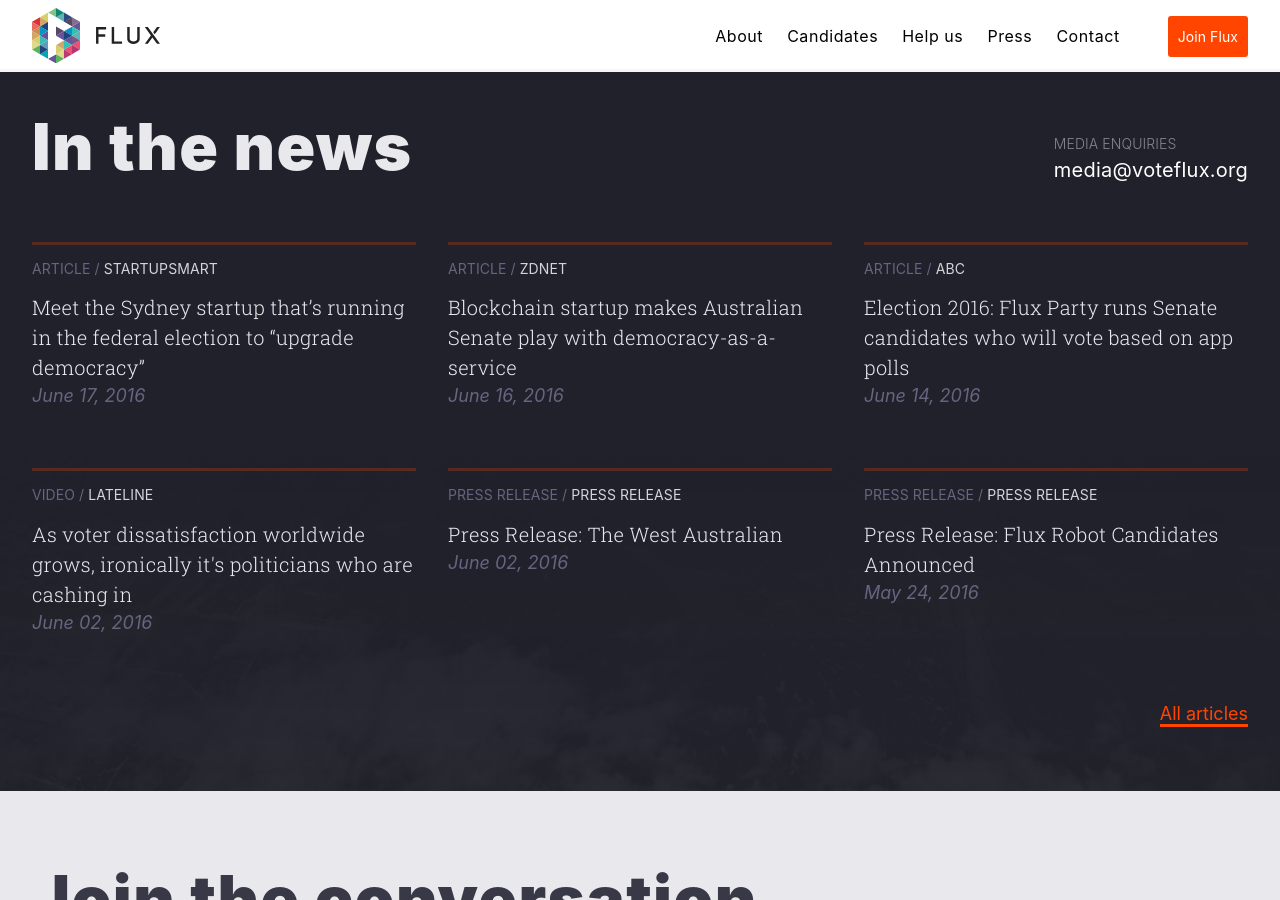
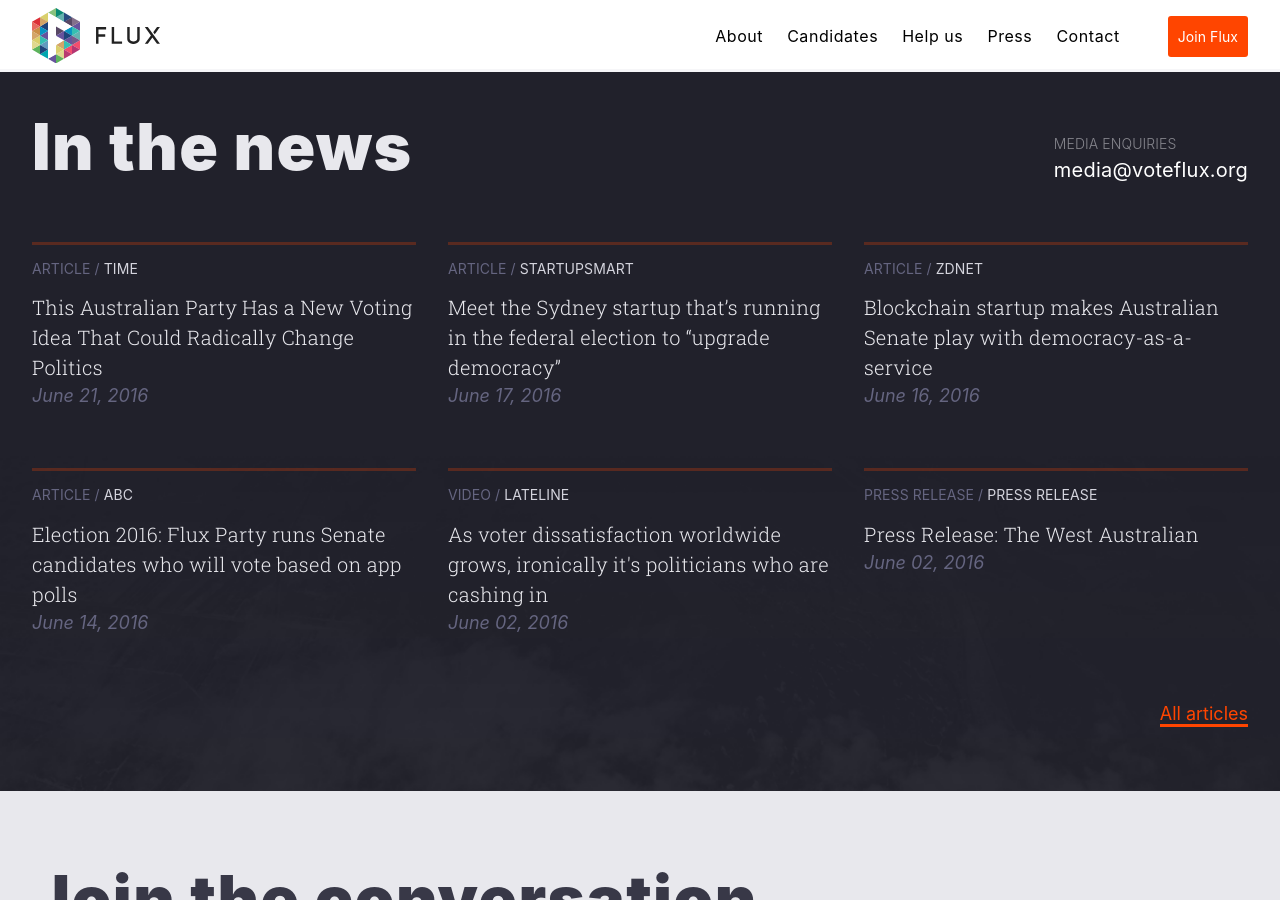
Before and after one commit to voteflux/flux-website-v2, a Jekyll site: the page built from index.html, in a window 1280 px wide and 900 px high, scrolled down 7197 px. Built offline with Jekyll 4.4.1, drawn with Linux system fonts in a browser that asks for light colours.

Commit message:
Add time article

```diff
--- a/_data/articles.yml
+++ b/_data/articles.yml
@@ -1,3 +1,11 @@
+  -
+    title: "This Australian Party Has a New Voting Idea That Could Radically Change Politics"
+    url: "http://time.com/4375991/flux-blockchain-bitcoin-democracy-politics-australia/"
+    date: "2016-06-21"
+    author: "Simon Lewis"
+    publishedIn: "Time"
+    major: true
+    type: "article"
   -
     title: "Meet the Sydney startup that’s running in the federal election to “upgrade democracy”"
     url: "http://www.startupsmart.com.au/advice/legal/politics/election-2016-sydney-startup-enters-federal-election-to-upgrade-democracy/"
```
